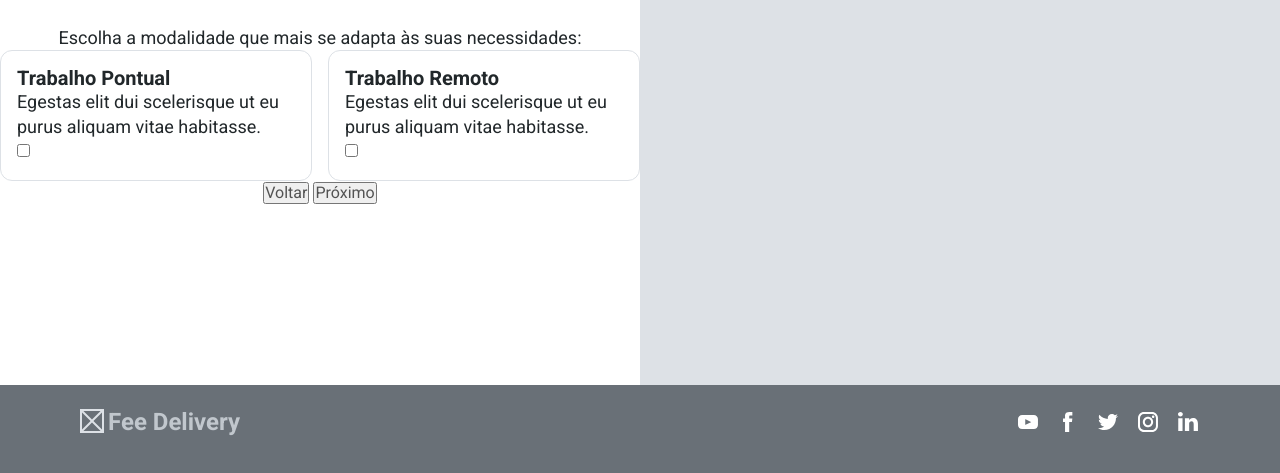
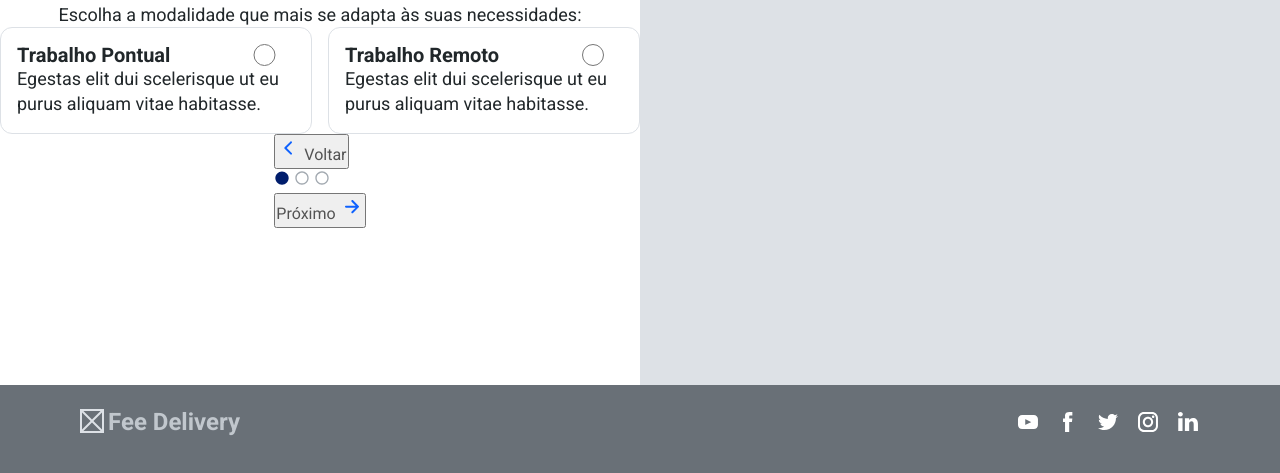
Before and after one commit to rdsalvesPUC/Projeto-Fee-Delivery, a plain HTML site: page publicar-vaga.html in a window 1280 px wide. Shown: the part 317-790 px from the top of the page. Drawn offline with nearby package versions, Linux system fonts and the light colour scheme.

Commit message:
Merge do publicar-vaga na branch do Marco para atualizar o arquivo na ultima versão

```diff
--- a/publicar-vaga.html
+++ b/publicar-vaga.html
@@ -18,20 +18,45 @@
                     <div class="container-body">
                         <div class="row">
                             <div class="card">
-                                <h2>Trabalho Pontual</h2>
+                                <div class="row">
+                                    <h2>Trabalho Pontual</h2>
+                                    <input type="radio" id="meuCheckbox" />
+                                </div>
                                 <p>Egestas elit dui scelerisque ut eu purus aliquam vitae habitasse.</p>
-                                <input type="checkbox" id="meuCheckbox" />
                             </div>
                             <div class="card">
-                                <h2>Trabalho Remoto</h2>
+                                <div class="row">
+                                    <h2>Trabalho Remoto</h2>
+                                    <input type="radio" id="meuCheckbox" />
+                                </div>
                                 <p>Egestas elit dui scelerisque ut eu purus aliquam vitae habitasse.</p>
-                                <input type="checkbox" id="meuCheckbox" />
                             </div>
                         </div>
                     </div>
                     <div class="container-navigation">
-                        <button>Voltar</button>
-                        <button>Próximo</button>
+                        <button class="primary-text-button">
+                            <svg xmlns="http://www.w3.org/2000/svg" width="24" height="24" viewBox="0 0 24 24" fill="none">
+                                <path d="M10.7575 12L15.7075 16.95C15.803 17.0422 15.8792 17.1526 15.9316 17.2746C15.984 17.3966 16.0116 17.5278 16.0128 17.6606C16.0139 17.7934 15.9886 17.9251 15.9384 18.048C15.8881 18.1708 15.8138 18.2825 15.7199 18.3764C15.626 18.4703 15.5144 18.5445 15.3915 18.5948C15.2686 18.6451 15.1369 18.6704 15.0041 18.6692C14.8714 18.6681 14.7401 18.6405 14.6181 18.5881C14.4961 18.5357 14.3858 18.4595 14.2935 18.364L8.63654 12.707C8.44907 12.5195 8.34375 12.2652 8.34375 12C8.34375 11.7348 8.44907 11.4805 8.63654 11.293L14.2935 5.636C14.4821 5.45384 14.7347 5.35305 14.9969 5.35532C15.2591 5.3576 15.5099 5.46277 15.6954 5.64818C15.8808 5.83359 15.9859 6.0844 15.9882 6.3466C15.9905 6.60879 15.8897 6.8614 15.7075 7.05L10.7575 12Z" fill="#0F62FE" />
+                            </svg>
+                            <span class="button-text">Voltar</span>
+                        </button>
+                        <div class="pagination">
+                            <svg xmlns="http://www.w3.org/2000/svg" width="16" height="16" viewBox="0 0 16 16" fill="none">
+                                <path d="M8.00065 14.71C4.31865 14.71 1.33398 11.7253 1.33398 8.04331C1.33398 4.36131 4.31865 1.37665 8.00065 1.37665C11.6827 1.37665 14.6673 4.36131 14.6673 8.04331C14.6673 11.7253 11.6827 14.71 8.00065 14.71Z" fill="#001D6C" />
+                            </svg>
+                            <svg xmlns="http://www.w3.org/2000/svg" width="16" height="16" viewBox="0 0 16 16" fill="none">
+                                <path d="M8.00065 13.3333C9.41514 13.3333 10.7717 12.7714 11.7719 11.7712C12.7721 10.771 13.334 9.41447 13.334 7.99998C13.334 6.58549 12.7721 5.22894 11.7719 4.22874C10.7717 3.22855 9.41514 2.66665 8.00065 2.66665C6.58616 2.66665 5.22961 3.22855 4.22941 4.22874C3.22922 5.22894 2.66732 6.58549 2.66732 7.99998C2.66732 9.41447 3.22922 10.771 4.22941 11.7712C5.22961 12.7714 6.58616 13.3333 8.00065 13.3333ZM8.00065 14.6666C4.31865 14.6666 1.33398 11.682 1.33398 7.99998C1.33398 4.31798 4.31865 1.33331 8.00065 1.33331C11.6827 1.33331 14.6673 4.31798 14.6673 7.99998C14.6673 11.682 11.6827 14.6666 8.00065 14.6666Z" fill="#A2A9B0" />
+                            </svg>
+                            <svg xmlns="http://www.w3.org/2000/svg" width="16" height="16" viewBox="0 0 16 16" fill="none">
+                                <path d="M8.00065 13.3333C9.41514 13.3333 10.7717 12.7714 11.7719 11.7712C12.7721 10.771 13.334 9.41447 13.334 7.99998C13.334 6.58549 12.7721 5.22894 11.7719 4.22874C10.7717 3.22855 9.41514 2.66665 8.00065 2.66665C6.58616 2.66665 5.22961 3.22855 4.22941 4.22874C3.22922 5.22894 2.66732 6.58549 2.66732 7.99998C2.66732 9.41447 3.22922 10.771 4.22941 11.7712C5.22961 12.7714 6.58616 13.3333 8.00065 13.3333ZM8.00065 14.6666C4.31865 14.6666 1.33398 11.682 1.33398 7.99998C1.33398 4.31798 4.31865 1.33331 8.00065 1.33331C11.6827 1.33331 14.6673 4.31798 14.6673 7.99998C14.6673 11.682 11.6827 14.6666 8.00065 14.6666Z" fill="#A2A9B0" />
+                            </svg>
+                        </div>
+                        <button data-text="Proximo" class="primary-outlined">
+                            <span class="button-text">Próximo</span>
+                            <svg xmlns="http://www.w3.org/2000/svg" width="24" height="24" viewBox="0 0 24 24" fill="none">
+                                <path d="M15.586 10.657L11.636 6.70698C11.4538 6.51838 11.353 6.26578 11.3553 6.00358C11.3576 5.74138 11.4628 5.49057 11.6482 5.30516C11.8336 5.11975 12.0844 5.01458 12.3466 5.01231C12.6088 5.01003 12.8614 5.11082 13.05 5.29298L18.707 10.95C18.8002 11.0426 18.8741 11.1528 18.9246 11.2741C18.9751 11.3955 19.001 11.5256 19.001 11.657C19.001 11.7884 18.9751 11.9185 18.9246 12.0398C18.8741 12.1612 18.8002 12.2713 18.707 12.364L13.05 18.021C12.9578 18.1165 12.8474 18.1927 12.7254 18.2451C12.6034 18.2975 12.4722 18.3251 12.3394 18.3262C12.2066 18.3274 12.0749 18.3021 11.952 18.2518C11.8291 18.2015 11.7175 18.1273 11.6236 18.0334C11.5297 17.9395 11.4555 17.8278 11.4052 17.7049C11.3549 17.582 11.3296 17.4504 11.3307 17.3176C11.3319 17.1848 11.3595 17.0536 11.4119 16.9316C11.4643 16.8096 11.5405 16.6992 11.636 16.607L15.586 12.657H6C5.73478 12.657 5.48043 12.5516 5.29289 12.3641C5.10536 12.1766 5 11.9222 5 11.657C5 11.3918 5.10536 11.1374 5.29289 10.9499C5.48043 10.7623 5.73478 10.657 6 10.657H15.586Z" fill="#0F62FE" />
+                            </svg>
+                        </button>
                     </div>
                 </div>
             </div>
```
